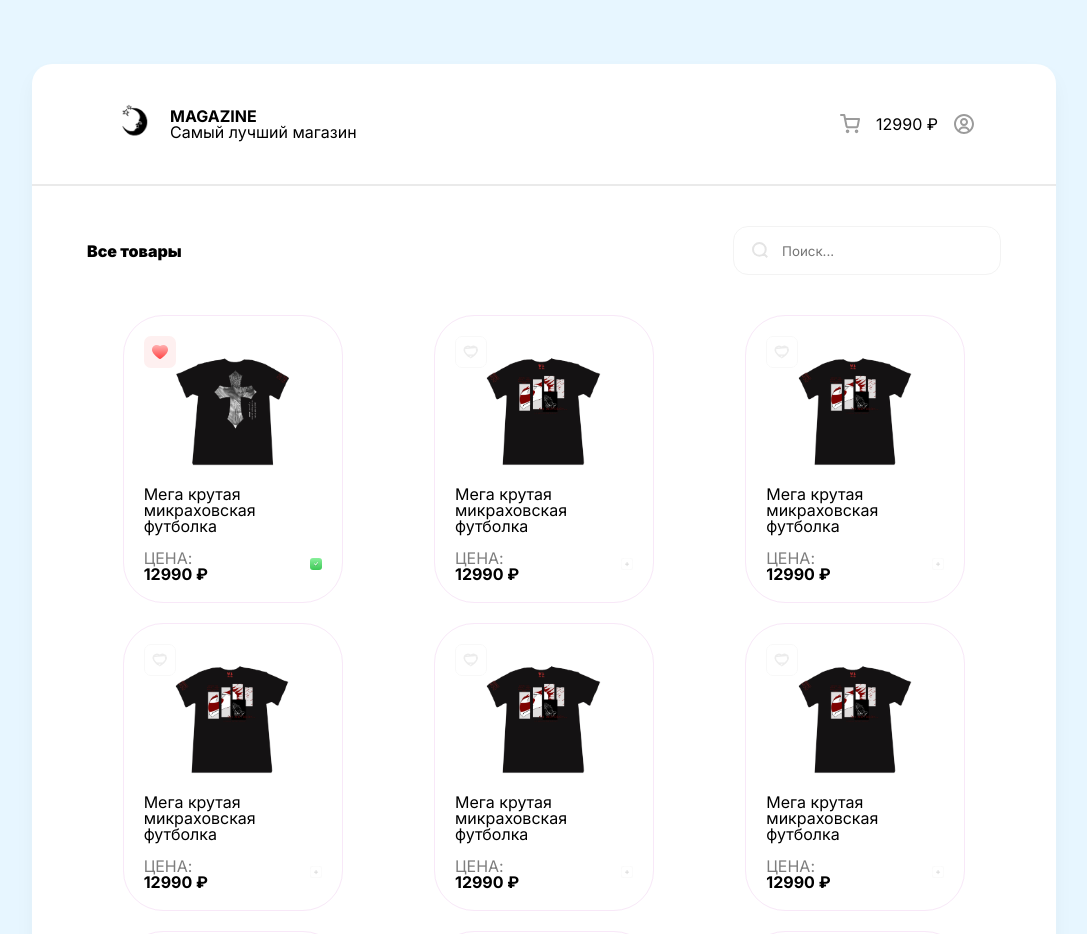
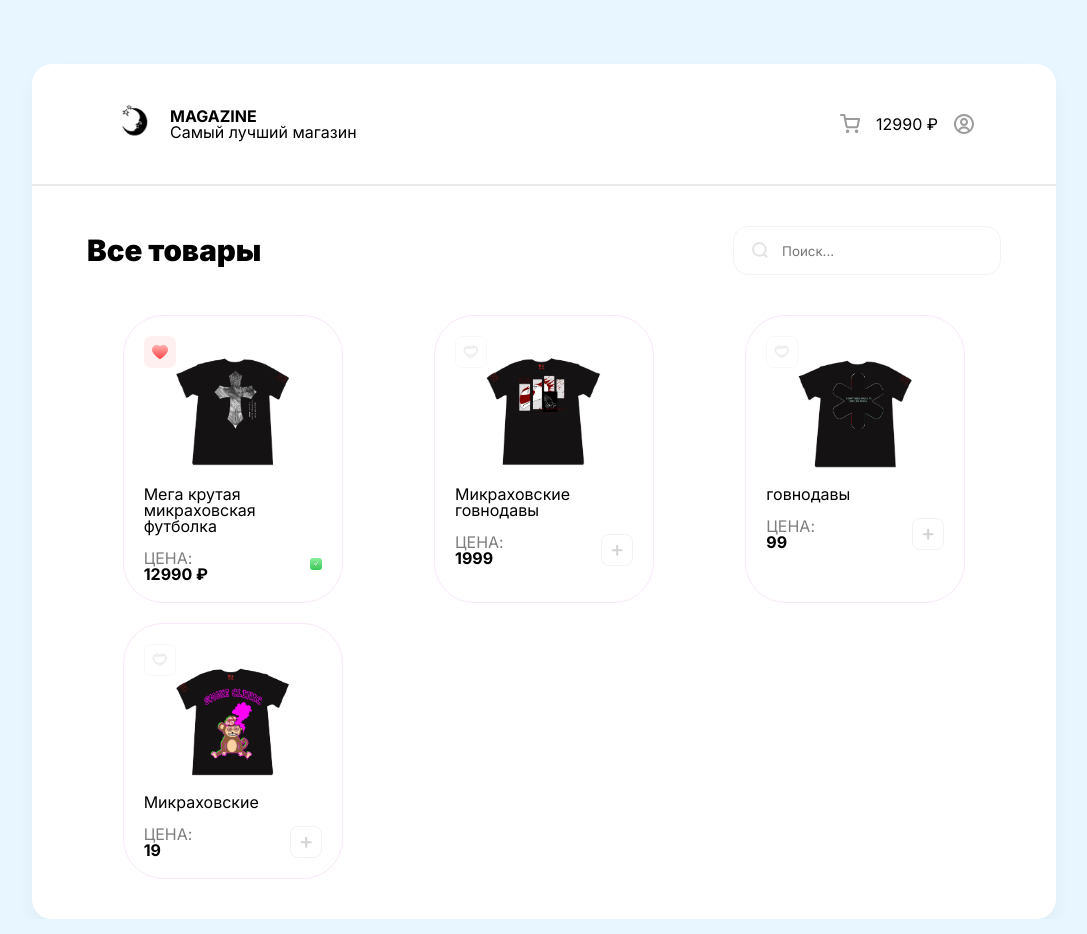
Before and after one commit to crossovka/react-magazine, a React (Create React App) app: page / in a window 1280 px wide. Shown: the top 934 px of the page, without its empty margins (96-1183 px from the left). Built offline with nearby package versions, Linux system fonts and the light colour scheme.

Commit message:
add arr.map

```diff
--- a/src/App.jsx
+++ b/src/App.js
@@ -1,6 +1,24 @@
-import Drawer from "./compontents/Drawer";
-import Shapka from "./compontents/Header";
-import Card from "./compontents/Card";
+import Drawer from './compontents/Drawer';
+import Shapka from './compontents/Header';
+import Card from './compontents/Card';
+
+const arr = [
+	{
+		name: 'Микраховские говнодавы',
+		price: 1999,
+		imageUrl: "/img/products/2.webp",
+	},
+	{
+		name: 'говнодавы',
+		price: 99,
+		imageUrl: "/img/products/3.webp",
+	},
+	{
+		name: 'Микраховские',
+		price: 19,
+		imageUrl: "/img/products/4.webp",
+	},
+];
 
 function App() {
 	return (
@@ -20,7 +38,6 @@ function App() {
 					</div>
 
 					<div className="content__products">
-
 						<div className="products__card">
 							<div className="card__favorite">
 								<img src="/img/liked.svg" alt="лайкнуть товар" />
@@ -36,26 +53,27 @@ function App() {
 									<b> 12990 ₽ </b>
 								</div>
 								<button className="add-product-btn">
-									<img width={12} height={12} src="/img/btn-cheked.svg" alt="добавить товар" />
+									<img
+										width={12}
+										height={12}
+										src="/img/btn-cheked.svg"
+										alt="добавить товар"
+									/>
 								</button>
 							</div>
 						</div>
 
-						<Card />
-						<Card />
-						<Card />
-						<Card />
-						<Card />
-						<Card />
-						<Card />
-						<Card />
-						<Card />
-						<Card />
-						<Card />
+						{/* пробегаюсь по массиву и преобразую каждый объект в реакт компонент */}
+						{arr.map((obj) =>
+							<Card
+							name= {obj.name}
+							price= {obj.price}
+							imageUrl= {obj.imageUrl}
+							/>
+						)}
 					</div>
 				</div>
 			</div>
-
 		</div>
 	);
 }
--- a/src/compontents/Card.jsx
+++ b/src/compontents/Card.jsx
@@ -1,26 +1,21 @@
-function Card() {
+function Card(pops) {
 	return (
 		<div className="products__card">
 			<div className="card__favorite">
 				<img src="/img/unliked.svg" alt="лайкнуть товар" />
 			</div>
 			<div className="card__img">
-				<img src="/img/products/2.webp" alt="" />
+				<img src={pops.imageUrl} alt="" />
 			</div>
-			<p> Мега крутая микраховская футболка </p>
+			<p> {pops.name} </p>
 
 			<div className="card__bottom">
 				<div className="bottom__price">
 					<span> Цена: </span>
-					<b> 12990 ₽ </b>
+					<b> {pops.price} </b>
 				</div>
 				<button className="add-product-btn">
-					<img
-						width={12}
-						height={12}
-						src="/img/btn-plus.svg"
-						alt="добавить товар"
-					/>
+					<img src="/img/btn-plus.svg"	alt="добавить товар"/>
 				</button>
 			</div>
 		</div>
--- a/src/index.scss
+++ b/src/index.scss
@@ -259,6 +259,7 @@ body {
 		align-items: center;
 
 		h1 {
+			@include adaptive-font(30, 16);
 			font-weight: $extra-bold-weight;
 		}
 	}
--- a/src/vars.scss
+++ b/src/vars.scss
@@ -35,10 +35,12 @@ $optional-f-color: #909090;
 @mixin adaptive-font($pcSize, $mobSize) {
 	$addSize: $pcSize - $mobSize;
 	$addMobSize: $addSize + $addSize * 0.7;
+
 	@media (max-width: 767px) {
-		font-size: calc(#{$mobSize + px} + #{$addMobSize}* ((100vw- 320px) / #{$maxWidth}));
+		font-size: calc(#{$mobSize + px} + #{$addMobSize} * ((100vw - 320px) / (#{$maxWidth} - 320)));
 	}
-	@media (min-width: 767px) {
+
+	@media (min-width: 768px) {
 		font-size: calc(#{$mobSize + px} + #{$addSize} * (100vw / #{$maxWidth}));
 	}
 }
```
